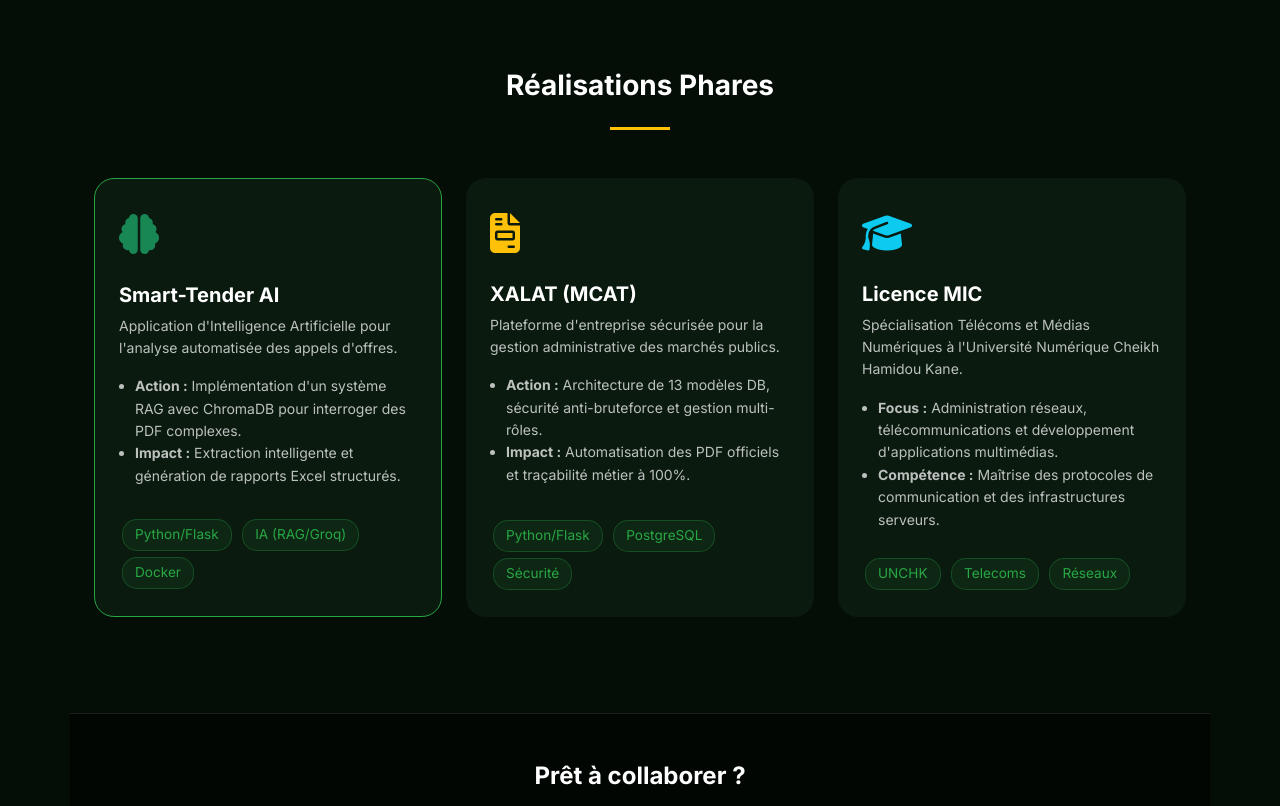
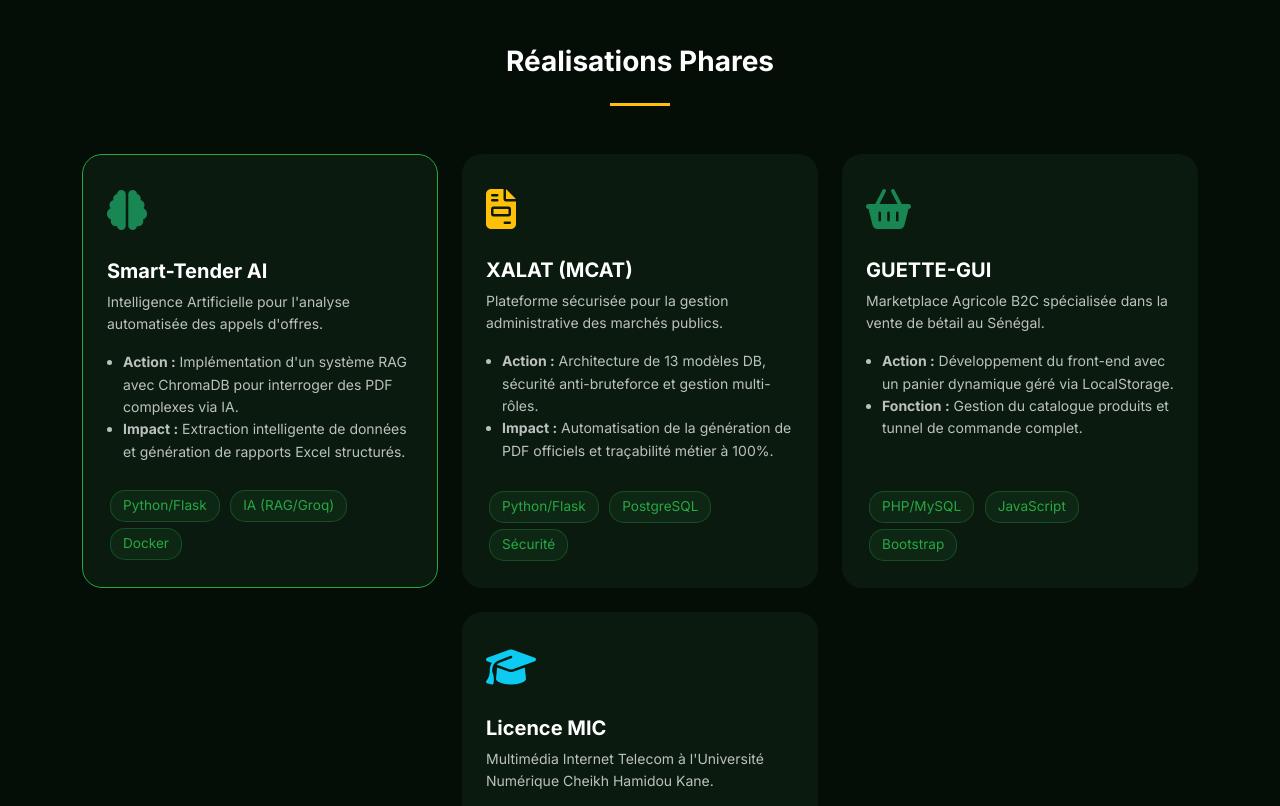
Before and after one commit to AlkhafissA/mon-portfolio, a plain HTML site: page index.html in a window 1280 px wide. Shown: the part 1159-1965 px from the top of the page. Drawn offline with nearby package versions, Linux system fonts and the light colour scheme.

Commit message:
Refonte design 1.2

```diff
--- a/index.html
+++ b/index.html
@@ -362,21 +362,19 @@
           </div>
         </div>
 
-        <section id="projets" class="py-5 mt-4 fade-up">
-    <div class="container">
-        <h3 class="text-white fw-bold text-center mb-4">Réalisations Phares</h3>
-        <div class="section-title-line mx-auto mb-5"></div>
+        <div class="col-12 mt-5 fade-up">
+            <h3 class="text-white fw-bold text-center mb-4">Réalisations Phares</h3>
+            <div class="section-title-line mx-auto mb-5"></div>
 
-        <div class="row g-4">
-
-            <div class="col-lg-4 col-md-6">
-                <div class="card-project glass-panel p-4 d-flex flex-column h-100" style="border: 1px solid var(--accent-green) !important;">
+            <div class="row g-4">
+                <div class="col-lg-4 col-md-6">
+                    <div class="card-project glass-panel p-4 d-flex flex-column h-100" style="border: 1px solid var(--accent-green) !important;">
                     <div class="text-success fs-1 mb-3"><i class="fas fa-brain"></i></div>
                     <h5 class="text-white fw-bold">Smart-Tender AI</h5>
-                    <p class="small text-light opacity-75 mb-3">Application d'Intelligence Artificielle pour l'analyse automatisée des appels d'offres.</p>
+                    <p class="small text-light opacity-75 mb-3">Intelligence Artificielle pour l'analyse automatisée des appels d'offres.</p>
                     <ul class="small text-light opacity-75 ps-3 mb-4">
-                        <li><strong>Action :</strong> Implémentation d'un système RAG avec ChromaDB pour interroger des PDF complexes.</li>
-                        <li><strong>Impact :</strong> Extraction intelligente et génération de rapports Excel structurés.</li>
+                        <li><strong>Action :</strong> Implémentation d'un système RAG avec ChromaDB pour interroger des PDF complexes via IA.</li>
+                        <li><strong>Impact :</strong> Extraction intelligente de données et génération de rapports Excel structurés.</li>
                     </ul>
                     <div class="mt-auto">
                         <span class="badge-tech">Python/Flask</span>
@@ -390,10 +388,10 @@
                 <div class="card-project glass-panel p-4 d-flex flex-column h-100">
                     <div class="text-warning fs-1 mb-3"><i class="fas fa-file-invoice"></i></div>
                     <h5 class="text-white fw-bold">XALAT (MCAT)</h5>
-                    <p class="small text-light opacity-75 mb-3">Plateforme d'entreprise sécurisée pour la gestion administrative des marchés publics.</p>
+                    <p class="small text-light opacity-75 mb-3">Plateforme sécurisée pour la gestion administrative des marchés publics.</p>
                     <ul class="small text-light opacity-75 ps-3 mb-4">
                         <li><strong>Action :</strong> Architecture de 13 modèles DB, sécurité anti-bruteforce et gestion multi-rôles.</li>
-                        <li><strong>Impact :</strong> Automatisation des PDF officiels et traçabilité métier à 100%.</li>
+                        <li><strong>Impact :</strong> Automatisation de la génération de PDF officiels et traçabilité métier à 100%.</li>
                     </ul>
                     <div class="mt-auto">
                         <span class="badge-tech">Python/Flask</span>
@@ -405,12 +403,29 @@
 
             <div class="col-lg-4 col-md-6">
                 <div class="card-project glass-panel p-4 d-flex flex-column h-100">
+                    <div class="text-success fs-1 mb-3"><i class="fas fa-shopping-basket"></i></div>
+                    <h5 class="text-white fw-bold">GUETTE-GUI</h5>
+                    <p class="small text-light opacity-75 mb-3">Marketplace Agricole B2C spécialisée dans la vente de bétail au Sénégal.</p>
+                    <ul class="small text-light opacity-75 ps-3 mb-4">
+                        <li><strong>Action :</strong> Développement du front-end avec un panier dynamique géré via LocalStorage.</li>
+                        <li><strong>Fonction :</strong> Gestion du catalogue produits et tunnel de commande complet.</li>
+                    </ul>
+                    <div class="mt-auto">
+                        <span class="badge-tech">PHP/MySQL</span>
+                        <span class="badge-tech">JavaScript</span>
+                        <span class="badge-tech">Bootstrap</span>
+                    </div>
+                 </div>
+            </div>
+
+            <div class="col-lg-4 col-md-6 mx-auto">
+                <div class="card-project glass-panel p-4 d-flex flex-column h-100">
                     <div class="text-info fs-1 mb-3"><i class="fas fa-graduation-cap"></i></div>
                     <h5 class="text-white fw-bold">Licence MIC</h5>
-                    <p class="small text-light opacity-75 mb-3">Spécialisation Télécoms et Médias Numériques à l'Université Numérique Cheikh Hamidou Kane.</p>
+                    <p class="small text-light opacity-75 mb-3">Multimédia Internet Telecom à l'Université Numérique Cheikh Hamidou Kane.</p>
                     <ul class="small text-light opacity-75 ps-3 mb-4">
-                        <li><strong>Focus :</strong> Administration réseaux, télécommunications et développement d'applications multimédias.</li>
-                        <li><strong>Compétence :</strong> Maîtrise des protocoles de communication et des infrastructures serveurs.</li>
+                        <li><strong>Focus :</strong> Administration réseaux, télécommunications et médias numériques.</li>
+                        <li><strong>Compétence :</strong> Maîtrise des protocoles de communication et infrastructures.</li>
                     </ul>
                     <div class="mt-auto">
                         <span class="badge-tech">UNCHK</span>
@@ -419,10 +434,8 @@
                     </div>
                 </div>
             </div>
-
         </div>
     </div>
-</section>
     <footer class="py-5 text-center mt-5">
       <div class="container">
         <h4 class="text-white fw-bold mb-4">Prêt à collaborer ?</h4>
```
